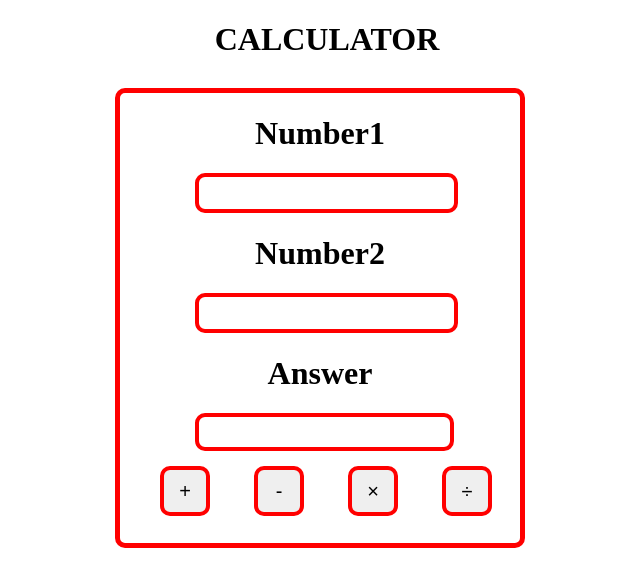
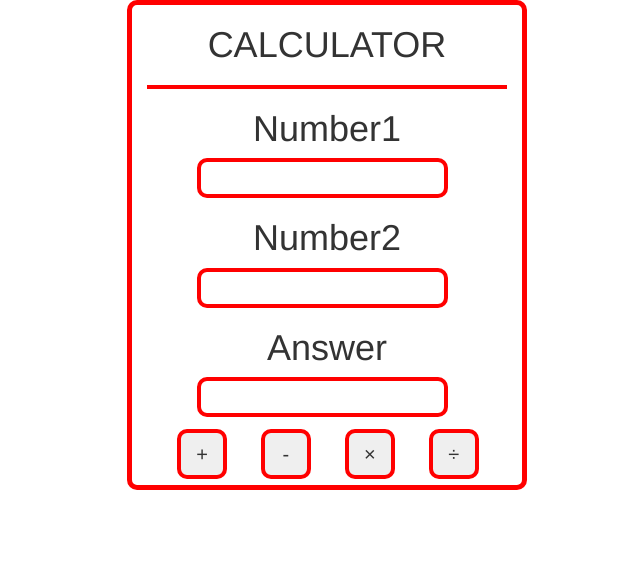
Before and after one commit to somu14/calculator.github.io, a plain HTML site: page index.html in a window 1280 px wide. Shown: the whole page, without its empty margins (313-953 px from the left). Drawn offline with nearby package versions, Linux system fonts and the light colour scheme.

Commit message:
calculator

```diff
--- a/index.html
+++ b/index.html
@@ -1,55 +1,55 @@
 <!DOCTYPE html>
 <html lang="en">
 <head>
-    <meta charset="UTF-8">
-    <meta http-equiv="X-UA-Compatible" content="IE=edge">
-    <meta name="viewport" content="width=device-width, initial-scale=1.0">
-    <title>Document</title>
+<title>calculator</title>
+<meta charset="utf-8">
+<meta name="viewport" content="width=device-width, initial-scale=1">
+<link rel="stylesheet" href="https://maxcdn.bootstrapcdn.com/bootstrap/3.4.1/css/bootstrap.min.css">
+<script src="https://ajax.googleapis.com/ajax/libs/jquery/3.5.1/jquery.min.js"></script>
+<script src="https://maxcdn.bootstrapcdn.com/bootstrap/3.4.1/js/bootstrap.min.js"></script>
 <style>
 
        .container
        {
-                margin-top: 30px;
-                margin-left:420px ;
              border: solid red 5px;
              width: 400px;
-                height: 450px;
+             height: 490px;
              border-radius: 10px;
        }
        #number1
        {
-                margin-left:75px;
+             margin-left:50px ;
              width: 251px;
-                height: 30px;
+             height: 40px;
              border: solid red 4px;
              border-radius: 10px;
              font-size: 20px;
        }
        #number2
        {
-            margin-left:75px;
+            margin-left:50px ;
              width: 251px;
-                height: 30px;
+             height: 40px;
              border: solid red 4px;
              border-radius: 10px;
              font-size: 20px;
        }
        .but
        {
-                margin-top: 15px;
+            margin-top: 12px;
+            margin-left:30px ;
              width: 50px;
              height: 50px;
-                margin-left: 40px;
              border: solid red 4px;
              border-radius: 10px;
              font-size: 20px;
        }
        #demo
        {
-            margin-left:75px;
+            margin-left:50px ;
              border: solid red 4px;
              width: 251px;
-                height: 30px;
+             height: 40px;
              border-radius: 10px;
              font-size: 25px;
        }
@@ -57,9 +57,11 @@
  </style>
 </head>
 <body>
+      <div class="main">
+            <div class="container">
                   <h1 style="text-align: center;">CALCULATOR</h1>
-<div class="container">
-      <h1 style="text-align: center;">Number1</h1>
+                  <hr style="border: solid red 2px;">
+                  <h1  style="text-align: center;margin-top:1px ;">Number1</h1>
                 <input  id="number1" type="number">
                 <h1 style="text-align: center;">Number2</h1>
                 <input  id="number2" type="number">
@@ -70,6 +72,7 @@
                 <button  class="but" onclick="myFunction1()">-</button>
                 <button class="but" onclick="myFunction2()">×</button>
                 <button  class="but" onclick="myFunction3()">÷</button>
+            </div>
             </div>
             <script>
 
```
Lines whose indentation alone changed are shown as unchanged.
